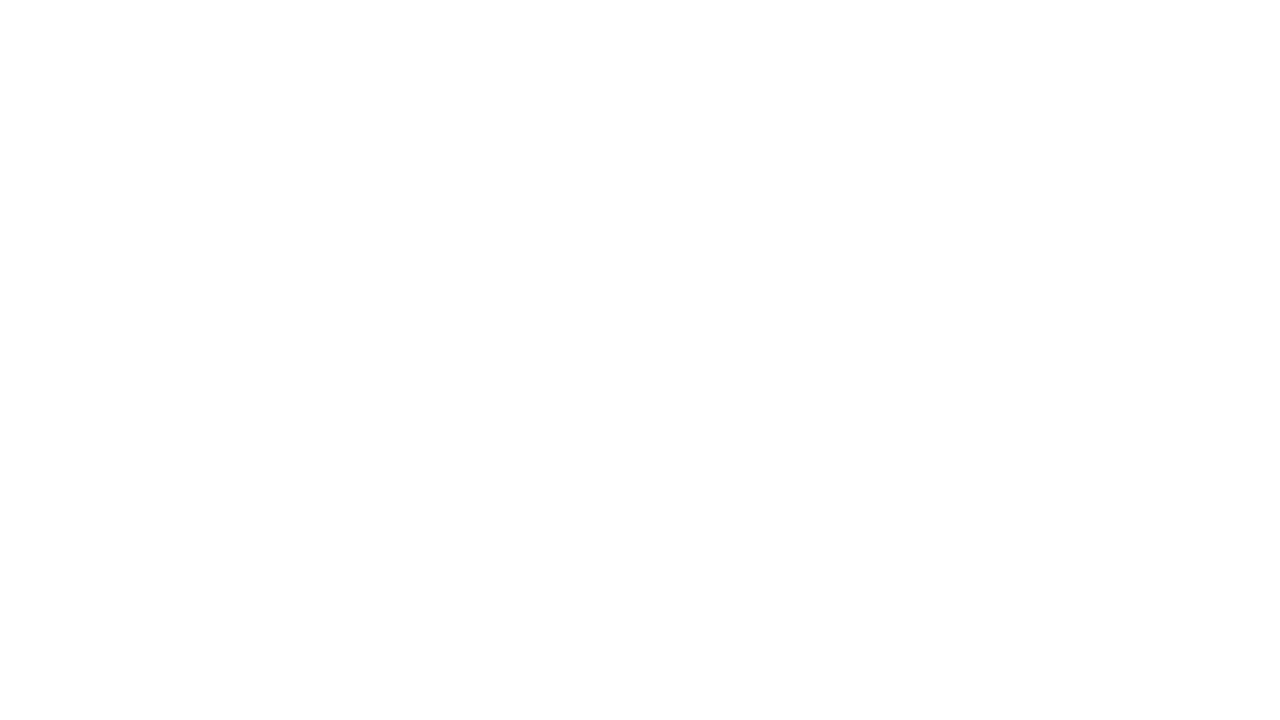
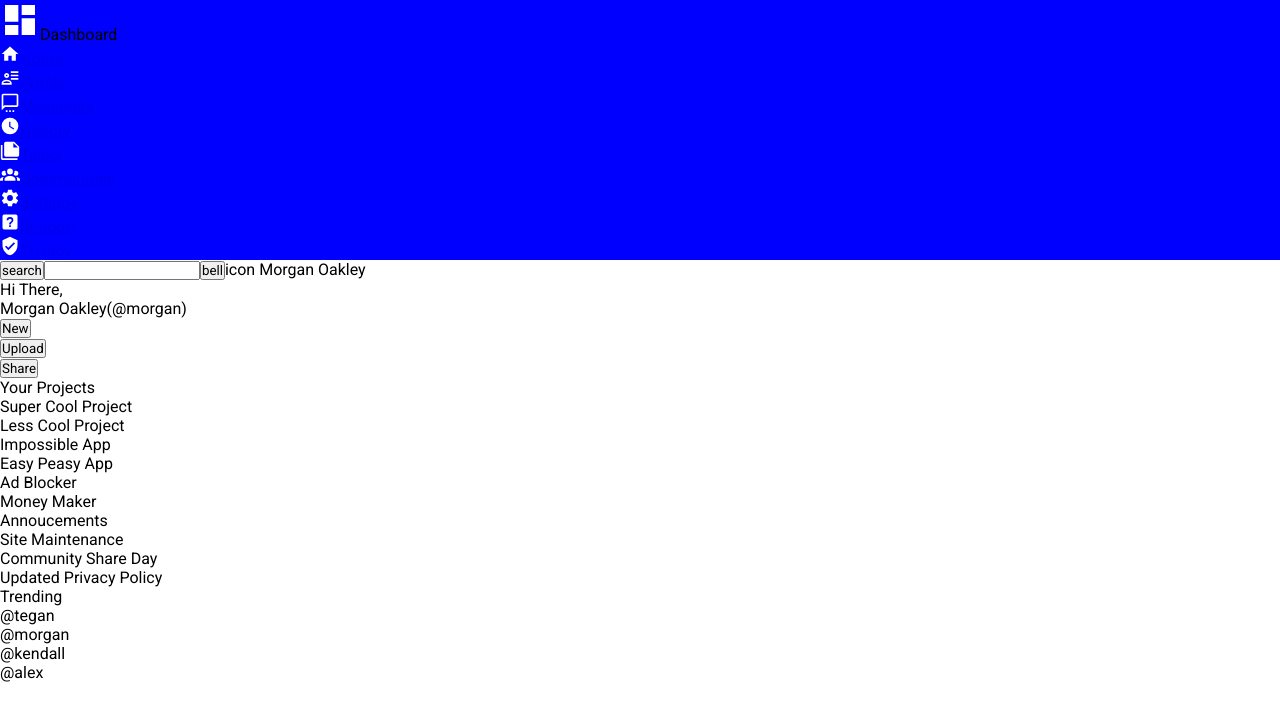
Before and after one commit to brendonn40/admin-dashboard, a plain HTML site: page index.html in a window 1280 px wide. Drawn offline with Linux system fonts and the light colour scheme; a web font is replaced by a local one.

Commit message:
html structure + svgs

```diff
--- a/index.html
+++ b/index.html
@@ -8,6 +8,57 @@
     <title>Admin Dashboard</title>
 </head>
 <body>
+    <div class="container">
+        <div class="sidebar">
+           <ul>
+            <li><img id="Dashboard-img"src="./images/view-dashboard.svg" alt="Dashboard" class="filter-white">Dashboard</li>
+            <li><img src="./images/home.svg" alt="" class="filter-white"><a href="#">Home</a></li>
+            <li><img src="./images/account-details-outline.svg" alt="" class="filter-white"><a href="#">Profile</a></li>
+            <li><img src="./images/message-settings-outline.svg" alt="" class="filter-white"><a href="#">Messages</a></li>
+            <li><img src="./images/clock.svg" alt="" class="filter-white"><a href="#">History</a></li>
+            <li><img src="./images/note-multiple.svg" alt="" class="filter-white"><a href="#">Tasks</a></li>
+            <li><img src="./images/account-group.svg" alt="" class="filter-white"><a href="#">Communities</a></li>
+           </ul>
+           <ul>
+            <li><img src="./images/cog.svg" alt="" class="filter-white"><a href="#">Settings</a></li>
+            <li><img src="./images/help-box.svg" alt="" class="filter-white"><a href="#">Support</a></li>
+            <li><img src="./images/shield-check.svg" alt="" class="filter-white"><a href="#">Privacy</a></li>
+           </ul>
+        </div>
+        <div class="header">
+            <div class="upper"><button>search</button><input type="text"><button>bell</button>icon Morgan Oakley</div>
+            <div class="lower">Hi There,<br>Morgan Oakley(@morgan)
+            <ul>
+                <li><Button>New</Button></li>
+                <li><button>Upload</button></li>
+                <li><button>Share</button></li>
+            </ul>
+            </div>
+        </div>
+        <div class="projects">Your Projects<br>
+            <div class="card">Super Cool Project</div>
+            <div class="card">Less Cool Project</div>
+            <div class="card">Impossible App</div>
+            <div class="card">Easy Peasy App</div>
+            <div class="card">Ad Blocker</div>
+            <div class="card">Money Maker</div>
+        </div>
+        <div class="news">Annoucements<br>
+            <div class="box">
+                <div>Site Maintenance</div>
+                <div>Community Share Day</div>
+                <div>Updated Privacy Policy</div>
+            </div>
 
+        </div>
+    <div class="trends">Trending<br>
+    <div class="box">
+        <div>@tegan</div>
+        <div>@morgan</div>
+        <div>@kendall</div>
+        <div>@alex</div>
+    </div>
+</div>
+    </div>
 </body>
 </html>
--- a/style.css
+++ b/style.css
@@ -0,0 +1,22 @@
+@import url('https://fonts.googleapis.com/css2?family=News+Cycle&family=Roboto&display=swap');
+
+*{
+    padding: 0;
+    margin:0;
+    box-sizing: border-box;
+    font-family: "Roboto"
+}
+.sidebar{
+    background-color: blue;
+}
+.sidebar img{
+    width: 20px;
+    height: auto;
+}
+#Dashboard-img{
+    width: 40px;
+    height: auto;
+}
+.filter-white{
+filter: invert(100%) sepia(100%) saturate(0%) hue-rotate(284deg) brightness(103%) contrast(104%);
+}
```
Also changed, not shown: images/account-box-outline.svg (added), images/account-details-outline.svg (added), images/account-group.svg (added), images/bell-ring-outline.svg (added), images/clock.svg (added), images/cog.svg (added), images/help-box.svg (added), images/home.svg (added), images/message-settings-outline.svg (added), images/note-multiple.svg (added), images/search.svg (added), images/shield-check.svg (added), images/view-dashboard.svg (added).
